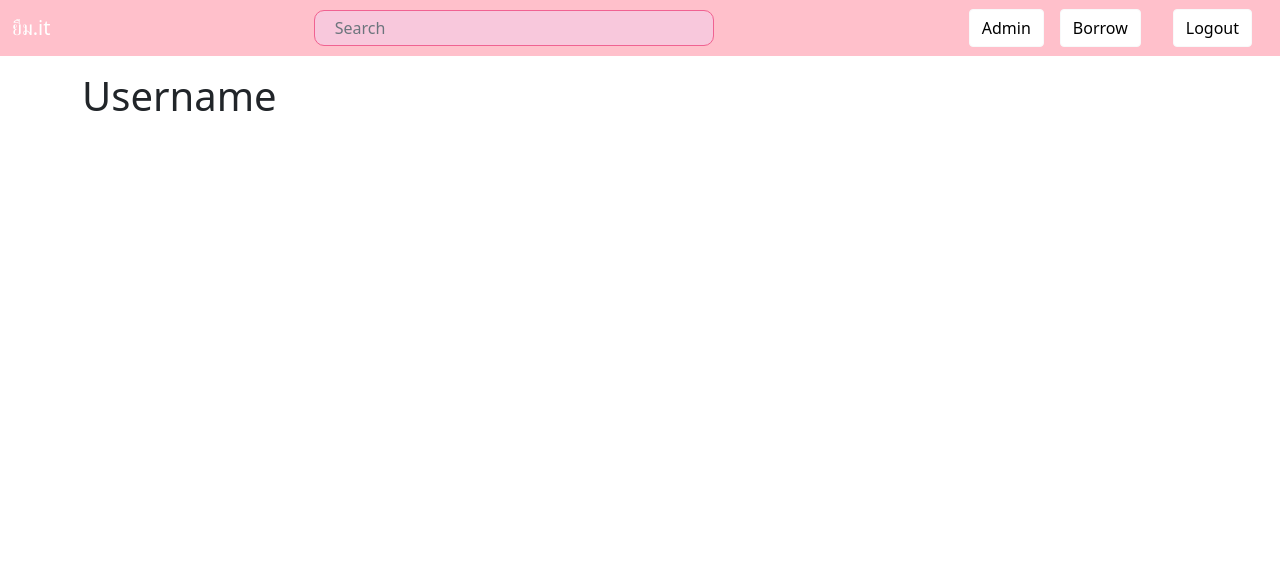
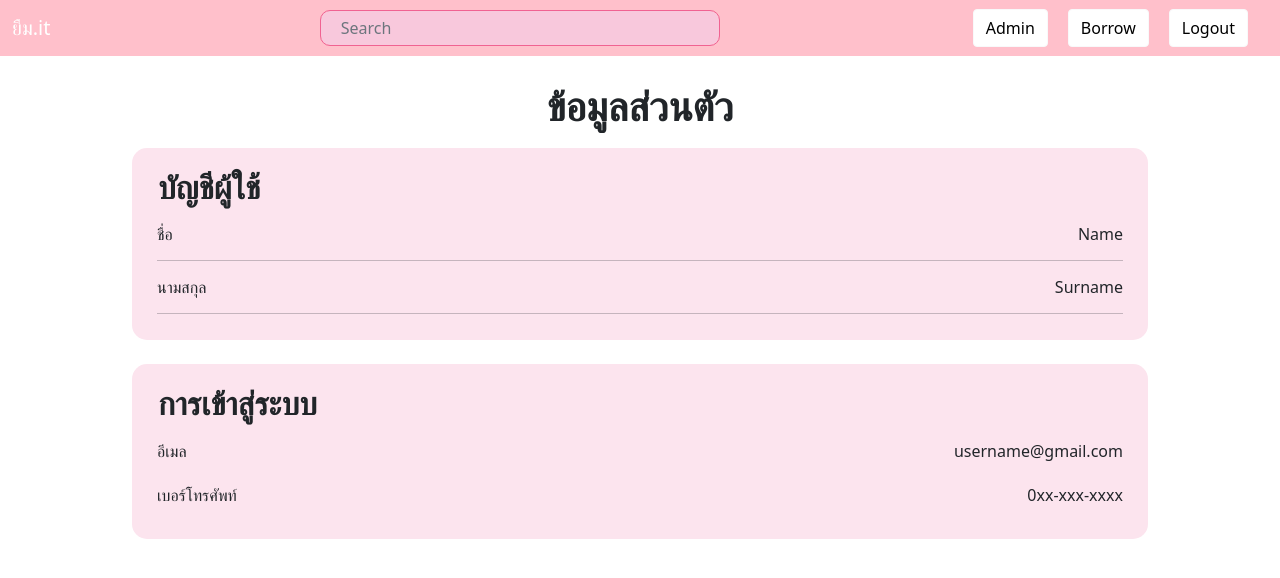
Before and after one commit to EtcallmomZ/-.it, a Django app: page /user/ in a window 1280 px wide. Shown: the top 578 px of the page. Run offline with Django 5.2, Linux system fonts and the light colour scheme; a user stored in the database is signed in.

Commit message:
updete user.html

```diff
--- a/my_borrow_project/myapp/templates/base.html
+++ b/my_borrow_project/myapp/templates/base.html
@@ -17,15 +17,15 @@
   <div class="container-fluid">
     <a class="navbar-brand" style="color: white;"  href="{% url 'index' %}">ยืม.it</a>
     <form class="d-flex mx-auto">
-      <input class="form-control me-2"  type="search" placeholder="Search" aria-label="Search">
+      <input class="form-control "  type="search" placeholder="Search" aria-label="Search">
     </form>
     <!-- อันนี้อิวตั้งไว้ว่าถ้าล็อคอินแล้วปุ่มข้างบนมันจะเปลี่ยนเป็นชื่อ user -->
     {% if user.is_authenticated %}
-    <a class="btn btn-outline-light" href="{% url 'user' %}"> {{user.username|capfirst}}</a>
-    <a class = "btn btn-outline-light mx-3" href="{% url 'user_status' %}">Borrow</a>
+    <a class="btn btn-outline-light moveright" href="{% url 'user' %}"> {{user.username|capfirst}}</a>
+    <a class = "btn btn-outline-light moveright" href="{% url 'user_status' %}">Borrow</a>
     <form action="{% url 'logout' %}" method="post" style="display:inline;">
         {% csrf_token %}
-        <button type="submit" class="btn btn-outline-light mx-3">Logout</button>
+        <button type="submit" class="btn btn-outline-light moveright">Logout</button>
       </form>
     {% else %}
     <a class="btn btn-outline-light" href = "{% url 'login' %}">Login</a>
--- a/my_borrow_project/myapp/templates/items_by_category.html
+++ b/my_borrow_project/myapp/templates/items_by_category.html
@@ -10,7 +10,7 @@
 <h1 class="mb-4">สินค้าในหมวดหมู่: {{ category.name }}</h1>
 <p><a href="{% url 'index' %}" class="btn btn-outline-secondary">&larr; กลับไปเลือกหมวดหมู่</a></p>
 
-<div class="row">
+<div class="item_type">
     {% for item in items %}
     <div class="col-md-4 mb-4">
         <div class="card h-100 shadow-sm">
--- a/my_borrow_project/myapp/templates/user.html
+++ b/my_borrow_project/myapp/templates/user.html
@@ -6,7 +6,39 @@
 {% endblock %}
 
 {% block content %}
-
-   <h1>Username</h1>
+   <div class="center">
+      <h1 class="text-center" style="font-weight: bold;  padding: 10px 1px;">ข้อมูลส่วนตัว</h1>
+      <div class="box_user">
+         <h2 style="font-weight: bold;  padding: 10px 1px;">บัญชีผู้ใช้</h2>
+         <div class="line">
+            <span>ชื่อ</span>
+            <br>
+            <span>Name</span>
+         </div>
+         <hr>
+         <div class="line">
+            <span>นามสกุล</span>
+            <br>
+            <span>Surname</span>
+         </div>
+         <hr>
+      </div>
+      <br>
+      <div class="box_user">
+         <h2 style="font-weight: bold; padding: 10px 1px;">การเข้าสู่ระบบ</h2>
+         <div class="line">
+            <span>อีเมล</span>
+            <br>
+            <span>username@gmail.com</span>
+         </div>
+         <br>
+         <div class="line">
+            <span>เบอร์โทรศัพท์</span>
+            <br>
+            <span>0xx-xxx-xxxx</span>
+         </div>
+         <br>
+      </div>
+   </div>
 
 {% endblock %}
--- a/my_borrow_project/static/style.css
+++ b/my_borrow_project/static/style.css
@@ -6,7 +6,9 @@
     background-color: #FF8A9D;
     color: white;
 }
-
+.moveright{
+    margin-right: 20px;
+}
 /* การ์ดหลัก (Login/Sign Up box) */
 .custom-card {
     background-color: #FFE6EA;
@@ -78,7 +80,6 @@
 .head_information{ /*ไว้ไฮไลท์ หัวข้อให้เด่นๆ*/
     background-color: #FFB6C1;
     font-weight: bold;
-    opacity: 0.9;
     padding-inline: 50px 5px;
     border-radius: 15px;
 }
@@ -93,7 +94,7 @@
   gap: 20px;
   padding: 20px;
 }
-index_box_popular_in{
+.index_box_popular_in{
     display: grid;
     grid-template-columns: 10% 5% 85%;
 }
@@ -101,7 +102,7 @@ index_box_popular_in{
   display: grid;
   grid-template-columns: repeat(2, 1fr);
   gap: 20px;
-  padding: 5px;
+  padding-bottom: 25px;
 }
 .index-outline-light{
     background-color: #FF8A9D;
@@ -111,3 +112,31 @@ index_box_popular_in{
     background-color: #FFB6C1;
     color: black;
 }
+
+/*-- user --*/
+.center {
+    display: grid;
+  align-items: center;
+  padding-inline: 50px 50px;
+}
+.box_user{ /* ที่ไว้เก็บข้อความ*/
+    background-color: #FCE4EE;
+    padding: 25px;
+    border-radius: 15px;
+    padding-block: 10px;
+
+}
+.line{
+    display: flex;
+    justify-content: space-between;
+    align-items: center;
+    height: 20px;
+}
+
+/*--items_by_category--*/
+.item_type{ /*กำลังจาแก้คับ*/
+  display: grid;
+  grid-template-columns: repeat(4, 1fr);
+  gap: 20px;
+  padding-bottom: 25px;
+}
```
Also changed, not shown: my_borrow_project/db.sqlite3.
